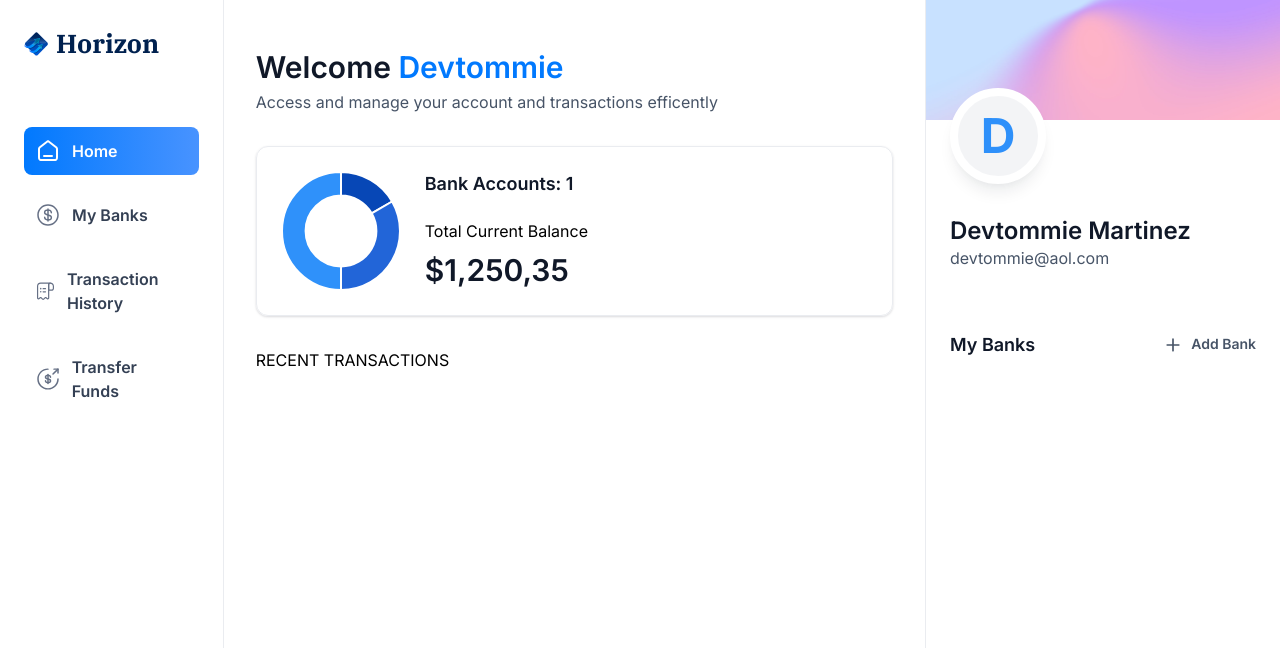
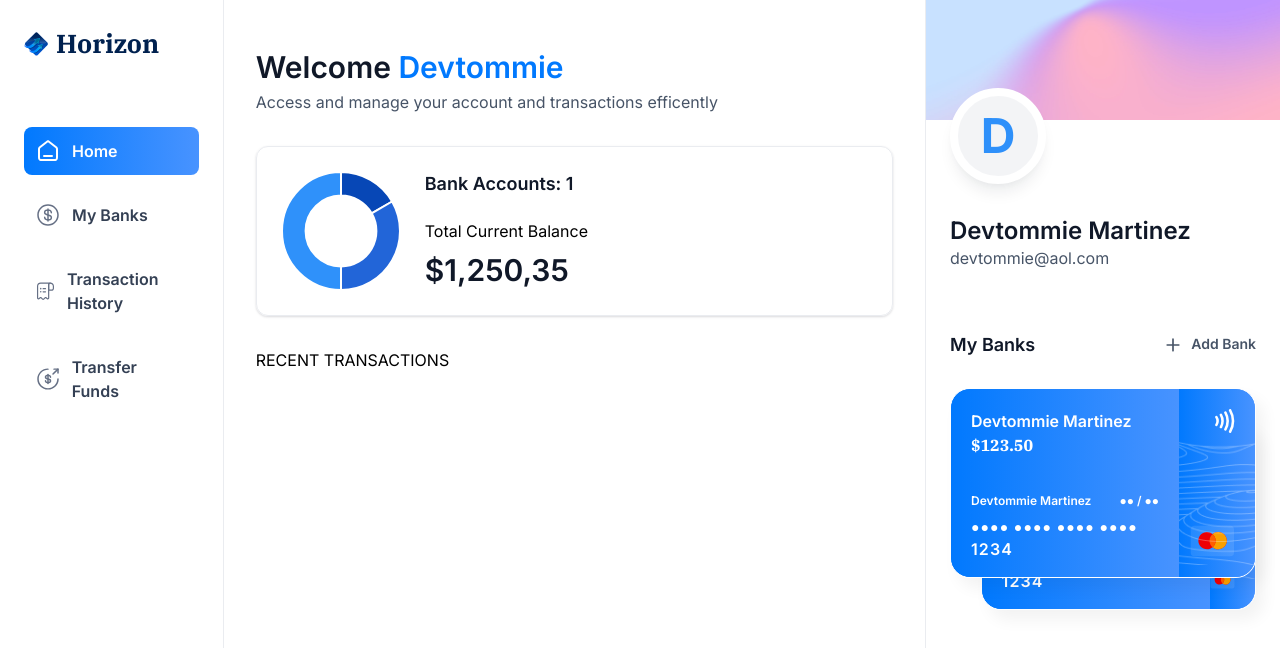
Before and after one commit to thomasmartinez114/bankingapp, a Next.js app: page / in a window 1280 px wide. Shown: the top 648 px of the page. Built offline with nearby package versions, Linux system fonts and the light colour scheme.

Commit message:
sidebar-right showing bank cards

```diff
--- a/app/(root)/page.tsx
+++ b/app/(root)/page.tsx
@@ -29,7 +29,11 @@ const Home = () => {
         </header>
         RECENT TRANSACTIONS
       </div>
-      <RightSidebar user={loggedIn} transactions={[]} banks={[]} />
+      <RightSidebar
+        user={loggedIn}
+        transactions={[]}
+        banks={[{ currentBalance: 123.5 }, { currentBalance: 500.21 }]}
+      />
     </section>
   );
 };
--- /dev/null
+++ b/components/BankCard.tsx
@@ -0,0 +1,56 @@
+import React from 'react';
+import Link from 'next/link';
+import { formatAmount } from '@/lib/utils';
+import Image from 'next/image';
+
+const BankCard = ({
+  account,
+  userName,
+  showBalance = true,
+}: CreditCardProps) => {
+  return (
+    <div className='flex flex-col'>
+      <Link href='/' className='bank-card'>
+        <div className='bank-card_content'>
+          <div>
+            <h1 className='text-16 font-semibold text-white'>
+              {account.name || userName}
+            </h1>
+            <p className='font-ibm-plex-serif font-black text-white'>
+              {formatAmount(account.currentBalance)}
+            </p>
+          </div>
+          <article className='flex flex-col gap-2'>
+            <div className='flex justify-between'>
+              <h1 className='text-12 font-semibold text-white'>{userName}</h1>
+              <h2 className='text-12 font-semibold text-white'>●● / ●●</h2>
+            </div>
+            <p className='text-14 font-semibold tracking-[1.1px] text-white'>
+              ●●●● ●●●● ●●●● ●●●● <span className='text-16'>1234</span>
+            </p>
+          </article>
+        </div>
+        <div className='bank-card_icon'>
+          <Image src='/icons/Paypass.svg' width={20} height={24} alt='pay' />
+          <Image
+            src='/icons/mastercard.svg'
+            width={45}
+            height={32}
+            alt='mastercard'
+            className='ml-5'
+          />
+        </div>
+        <Image
+          src='/icons/lines.png'
+          width={316}
+          height={190}
+          alt='lines'
+          className='absolute top-0 left-0'
+        />
+      </Link>
+      {/* COPY */}
+    </div>
+  );
+};
+
+export default BankCard;
--- a/components/RightSidebar.tsx
+++ b/components/RightSidebar.tsx
@@ -1,6 +1,7 @@
 import React from 'react';
 import Image from 'next/image';
 import Link from 'next/link';
+import BankCard from './BankCard';
 
 const RightSidebar = ({ user, transactions, banks }: RightSidebarProps) => {
   return (
@@ -30,6 +31,28 @@ const RightSidebar = ({ user, transactions, banks }: RightSidebarProps) => {
             <h2 className='text-14 font-semibold text-gray-600'>Add Bank</h2>
           </Link>
         </div>
+        {banks?.length > 0 && (
+          <div className='relative flex flex-1 flex-col items-center justify-center gap-5'>
+            <div className='relative z-10'>
+              <BankCard
+                key={banks[0].$id}
+                account={banks[0]}
+                userName={`${user.firstName} ${user.lastName}`}
+                showBalance={false}
+              />
+            </div>
+            {banks[1] && (
+              <div className='absolute right-0 top-8 z-0 w-[90%]'>
+                <BankCard
+                  key={banks[1].$id}
+                  account={banks[1]}
+                  userName={`${user.firstName} ${user.lastName}`}
+                  showBalance={false}
+                />
+              </div>
+            )}
+          </div>
+        )}
       </section>
     </aside>
   );
```
